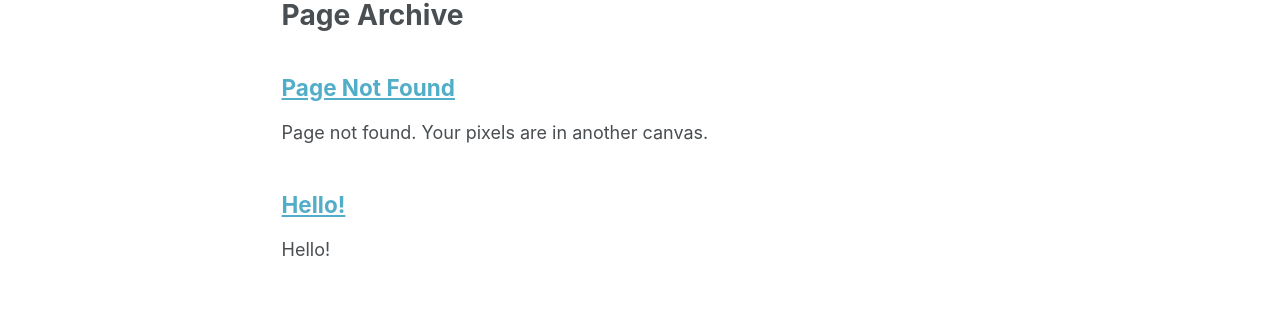
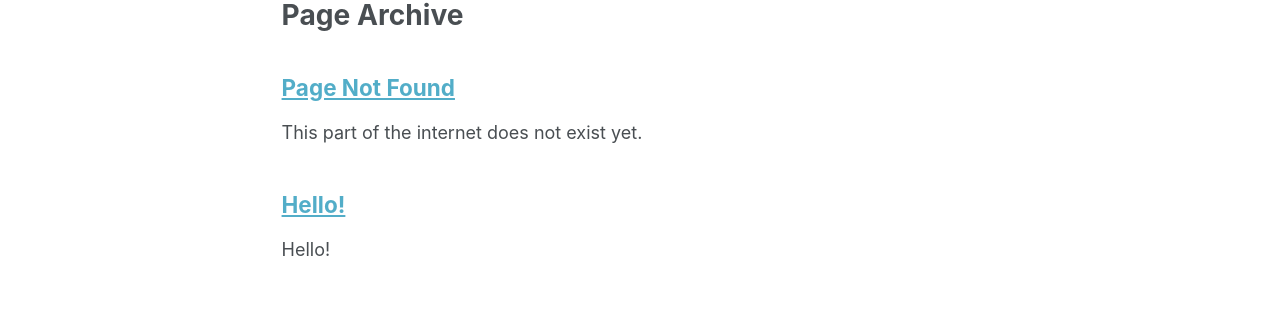
Before and after one commit to tejaswid/tejaswid.github.io, a Jekyll site: the page built from _pages/page-archive.html, in a window 1280 px wide. Shown: the part 117-427 px from the top of the page. Built offline with Jekyll 4.4.1, drawn with Linux system fonts in a browser that asks for light colours.

Commit message:
removed search from 404 page

```diff
--- a/_pages/404.md
+++ b/_pages/404.md
@@ -1,16 +1,16 @@
 ---
 title: "Page Not Found"
-excerpt: "Page not found. Your pixels are in another canvas."
+excerpt: "This part of the internet does not exist yet."
 sitemap: false
 permalink: /404.html
 ---
 
-Sorry, but the page you were trying to view does not exist --- perhaps you can try searching for it below.
+The page you are trying to view does not exist.
 
-<script type="text/javascript">
+<!-- <script type="text/javascript">
   var GOOG_FIXURL_LANG = 'en';
   var GOOG_FIXURL_SITE = '{{ site.url }}'
 </script>
 <script type="text/javascript"
   src="//linkhelp.clients.google.com/tbproxy/lh/wm/fixurl.js">
-</script>
+</script> -->
```
